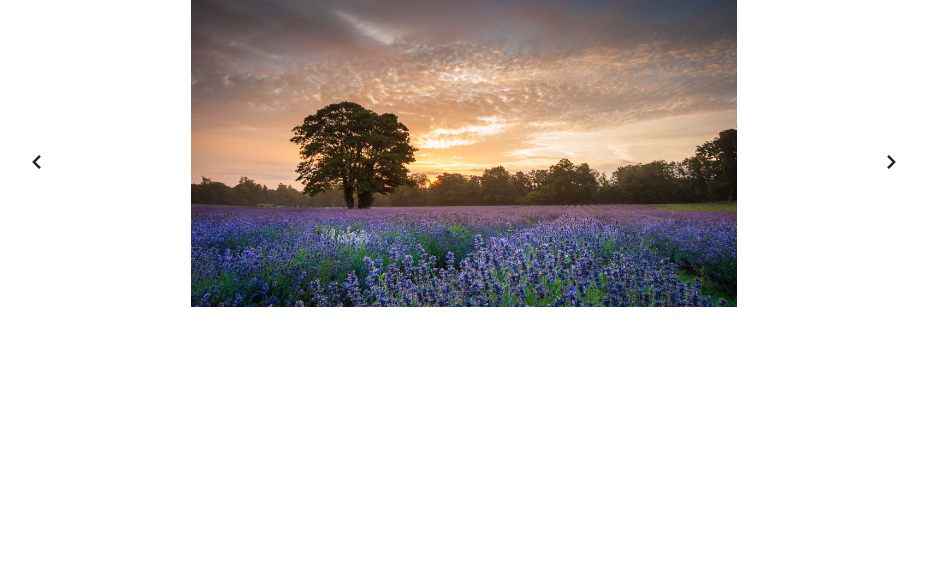
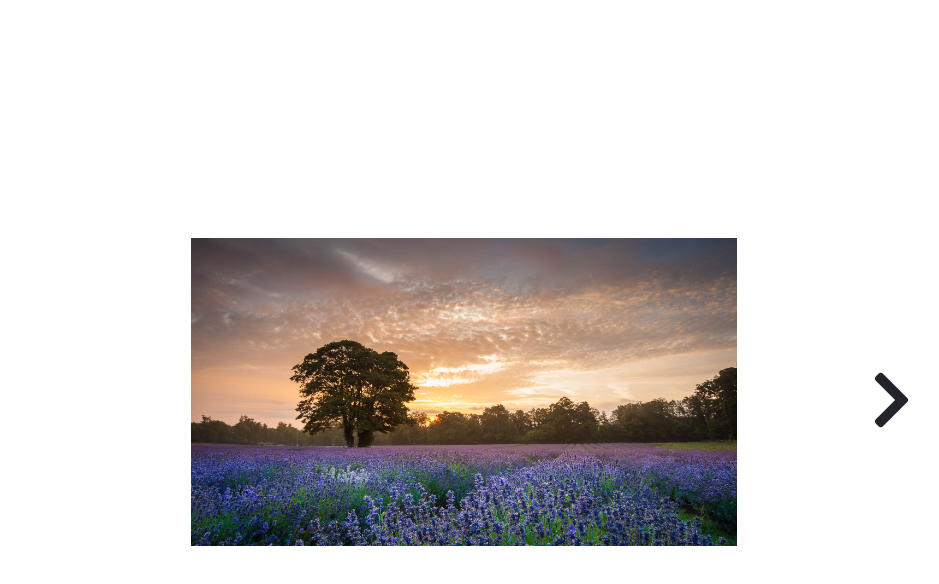
Before and after one commit to FrancescoCina/vue-slider, a plain HTML site: page index.html in a window 1280 px wide. Shown: the whole page, without its empty margins (176-1115 px from the left). Drawn offline with nearby package versions, Linux system fonts and the light colour scheme.

Commit message:
Inserito v-if per far scomparire le frecce a 0 e a <images.length

```diff
--- a/css/style.css
+++ b/css/style.css
@@ -11,3 +11,7 @@
 .slider .active{
     display: inline-block;
 }
+
+i{
+    cursor: pointer;
+}
--- a/index.html
+++ b/index.html
@@ -16,10 +16,10 @@
 
 <body>
     <div id="root">
-        <div class="container vh-100">
+        <div class="container d-flex justify-content-center align-items-center vh-100">
             <div class="row justify-content-center align-items-center">
                 <div class="col-3 text-center">
-                    <i @click="" class="fas fa-chevron-left"></i>
+                    <i v-if="currentIndex > 0" @click="decrease" class="fas fa-chevron-left fa-4x"></i>
                 </div>
                 <div class="col-6 slider">
                     <figure>
@@ -28,7 +28,7 @@
                     </figure>
                 </div>
                 <div class="col-3 text-center">
-                    <i @click="" class="fas fa-chevron-right"></i>
+                    <i v-if="currentIndex < images.length - 1" @click="increase" class="fas fa-chevron-right fa-4x"></i>
                 </div>
             </div>
         </div>
--- a/js/script.js
+++ b/js/script.js
@@ -5,13 +5,14 @@ Vue.config.devtools = true;
 const root = new Vue({
     el: "#root",
     data: {
+        currentIndex: 0,
         images: [
             "./img/image1.jpg",
             "./img/image2.jpg",
             "./img/image3.jpg",
             "./img/image4.jpg",
         ],
-        currentIndex: 0,
+
 
     },
     methods: {
@@ -21,6 +22,16 @@ const root = new Vue({
             } else {
                 return '';
             }
+        },
+        increase() {
+
+
+            return this.currentIndex++;
+
+
+        },
+        decrease() {
+            return this.currentIndex--;
         }
     },
 })
```
